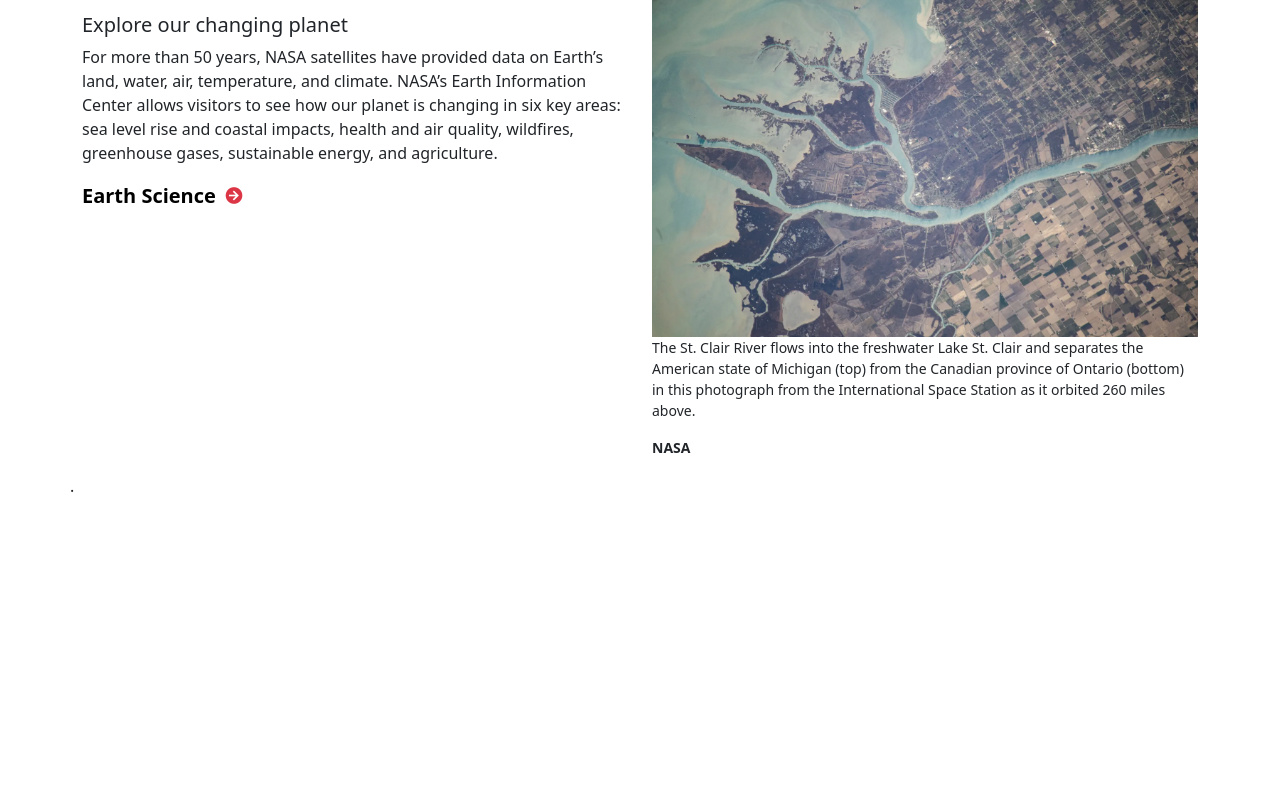
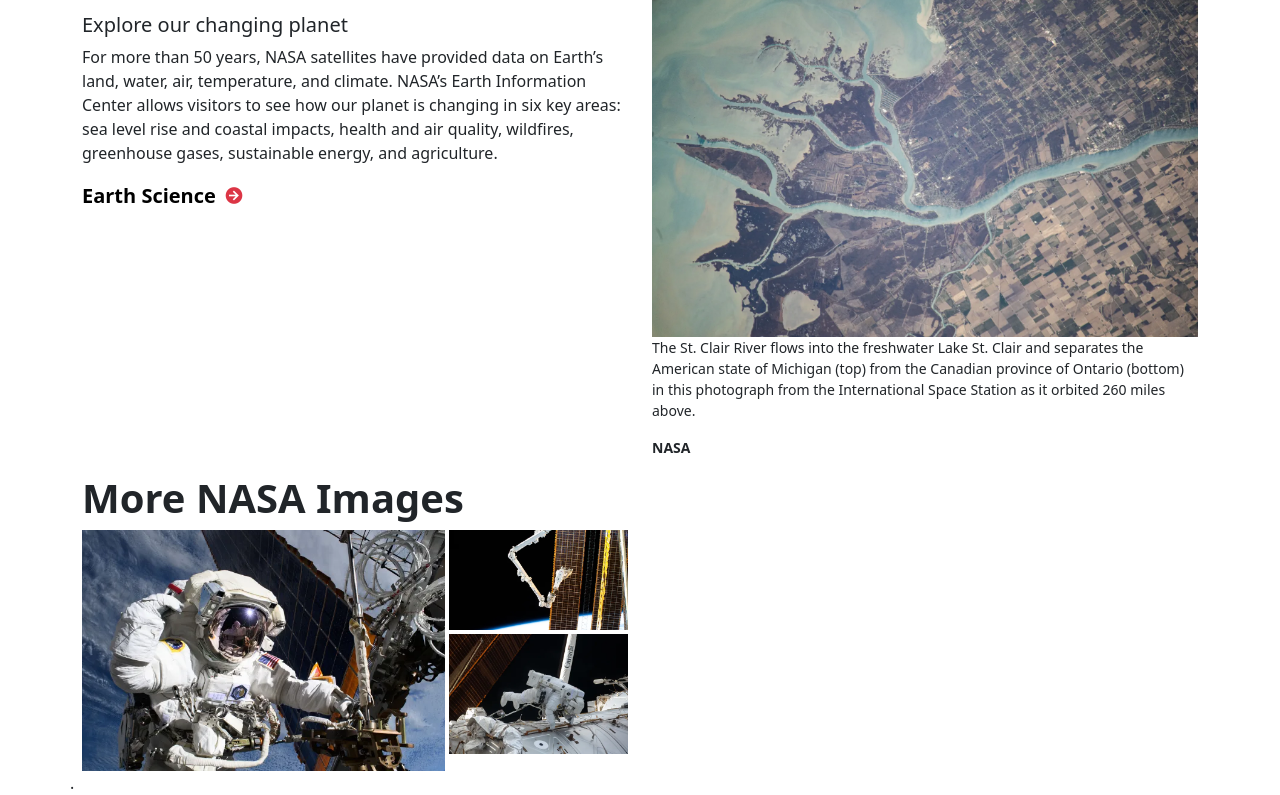
Before and after one commit to a-rossman0825/nasa_clone, a plain HTML site: page index.html in a window 1280 px wide. Shown: the part 3078-3873 px from the top of the page. Before the commit the page ends 3576 px from the top, so only its background shows below. Drawn offline with nearby package versions, Linux system fonts and the light colour scheme.

Commit message:
Start photo gallery section

```diff
--- a/index.html
+++ b/index.html
@@ -249,7 +249,6 @@
       </div>
     </section>
     <!-- !SECTION -->
-
     <!-- SECTION FEATURED NEWS -->
     <section class="container-fluid bg-white">
       <div class="container">
@@ -513,6 +512,28 @@
       </div>
       <!-- NOTE MORE IMAGES -->
       <div class="row">
+        <h5 class="featured-header fw-bold text-start">More NASA Images</h5>
+      </div>
+      <div class="row">
+        <div class="col-lg-6">
+          <div class="row g-1">
+            <div class="col-8">
+              <img src="./images/more nasa/more-1.webp" alt="" class="img-fluid w-100">
+            </div>
+            <div class="col-4">
+              <div class="row g-1">
+                <div>
+                  <img src="./images/more nasa/more-2.webp" alt="" class="img-fluid w-100">
+                </div>
+                <div>
+                  <img src="./images/more nasa/more-3.webp" alt="" class="img-fluid w-100">
+                </div>
+              </div>
+            </div>
+          </div>
+        </div>
+      </div>
+      <div class="row">
         .
       </div>
     </section>
```
